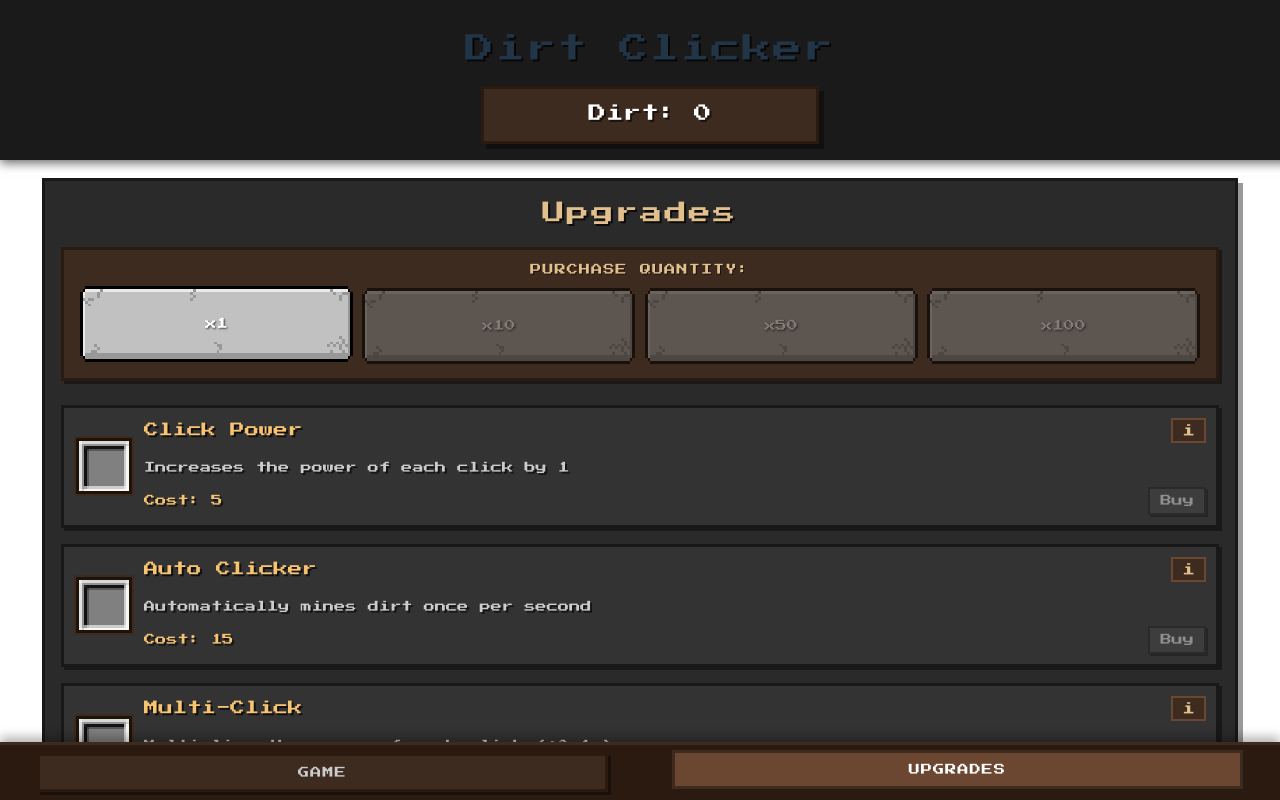
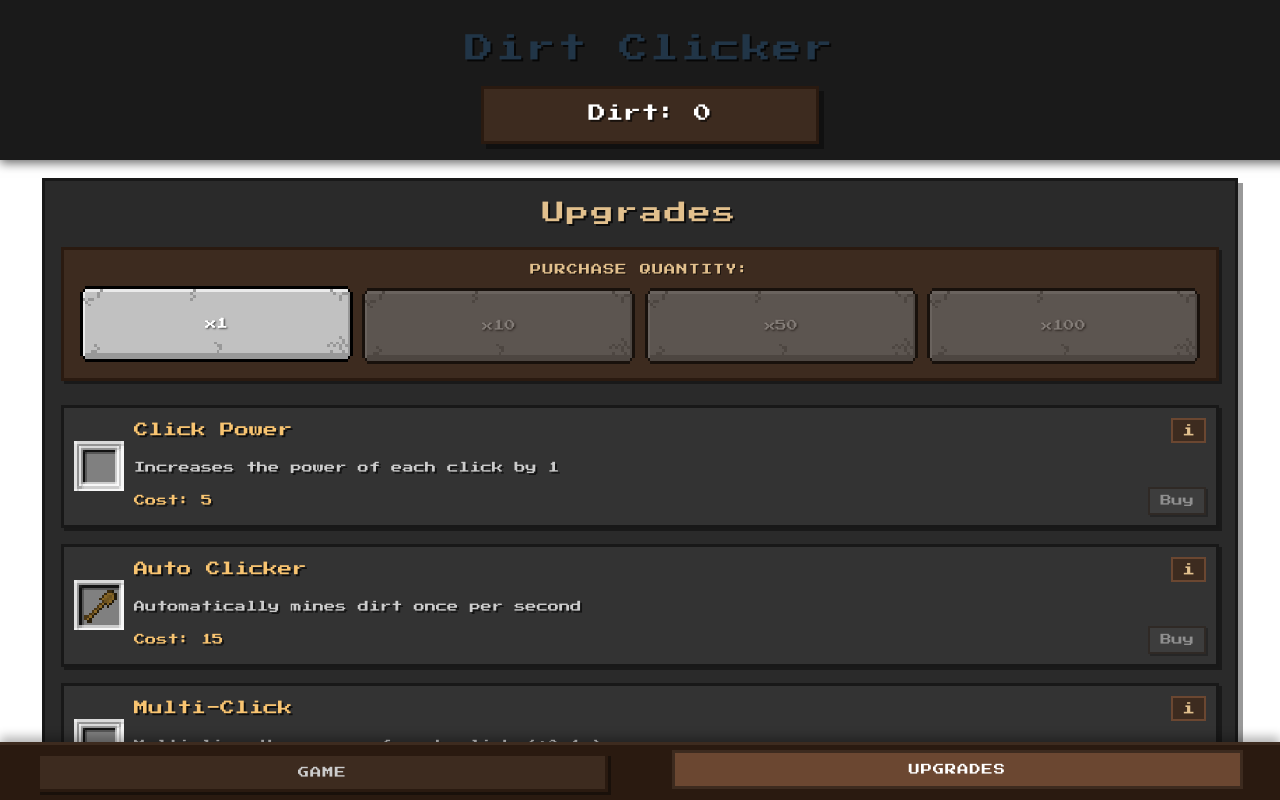
Before and after one commit to Vergusha/dirt-clicker, a React (Vite) app: page / in a window 1280 px wide. Both pictures are taken after a click on the button "UPGRADES". Shown: the top 800 px of the page. Built offline with nearby package versions, Linux system fonts and the light colour scheme.

Commit message:
icons add

```diff
--- a/src/components/Upgrades/UpgradeButton.tsx
+++ b/src/components/Upgrades/UpgradeButton.tsx
@@ -3,6 +3,8 @@ import { useGameStore } from '../../store/gameStore';
 import { UpgradeType, PurchaseQuantity } from '../../types';
 import { formatNumber } from '../../utils/formatNumber';
 import slotImage from '../../assets/slot.webp';
+import woodShovelNormalImage from '../../assets/wooden_shovel_normal.webp';
+import enchantedWoodShovelImage from '../../assets/enchanted_wooden_shovel.webp';
 
 interface UpgradeButtonProps {
   type: UpgradeType;
@@ -85,15 +87,29 @@ export const UpgradeButton: React.FC<UpgradeButtonProps> = ({
     }
   };
 
+  // Get the appropriate slot image based on upgrade type
+  const getUpgradeImage = () => {
+    switch (type) {
+      case 'autoClicker':
+        return woodShovelNormalImage; // Используем wood_shovel_normal.webp
+      case 'multiAutoClick':
+        return enchantedWoodShovelImage;
+      default:
+        return slotImage;
+    }
+  };
+
   const cost = getCost();
   const formattedCost = formatNumber(cost);
   const canAfford = dirtCount >= cost;
+  const upgradeImage = getUpgradeImage();
 
   return (
     <div className={`upgrade-button ${!canAfford ? 'disabled' : ''}`}>
       <div className="upgrade-content-wrapper">
-        <div className="upgrade-slot">
+        <div className="upgrade-slot-wrapper">
           <img src={slotImage} alt="slot" className="slot-image" />
+          <img src={upgradeImage} alt="upgrade" className="upgrade-icon" />
         </div>
         <div className="upgrade-info">
           <div className="upgrade-header">
--- a/src/index.css
+++ b/src/index.css
@@ -71,3 +71,28 @@ button:focus-visible {
     background-color: #f9f9f9;
   }
 }
+
+.upgrade-slot-wrapper {
+  position: relative;
+  width: 50px;
+  height: 50px;
+  display: flex;
+  align-items: center;
+  justify-content: center;
+}
+
+.slot-image {
+  position: absolute;
+  width: 100%;
+  height: 100%;
+  object-fit: contain;
+  z-index: 1;
+}
+
+.upgrade-icon {
+  position: absolute;
+  width: 80%;
+  height: 80%;
+  object-fit: contain;
+  z-index: 2;
+}
```
Also changed, not shown: src/assets/wooden_shovel_normal.webp (added).
